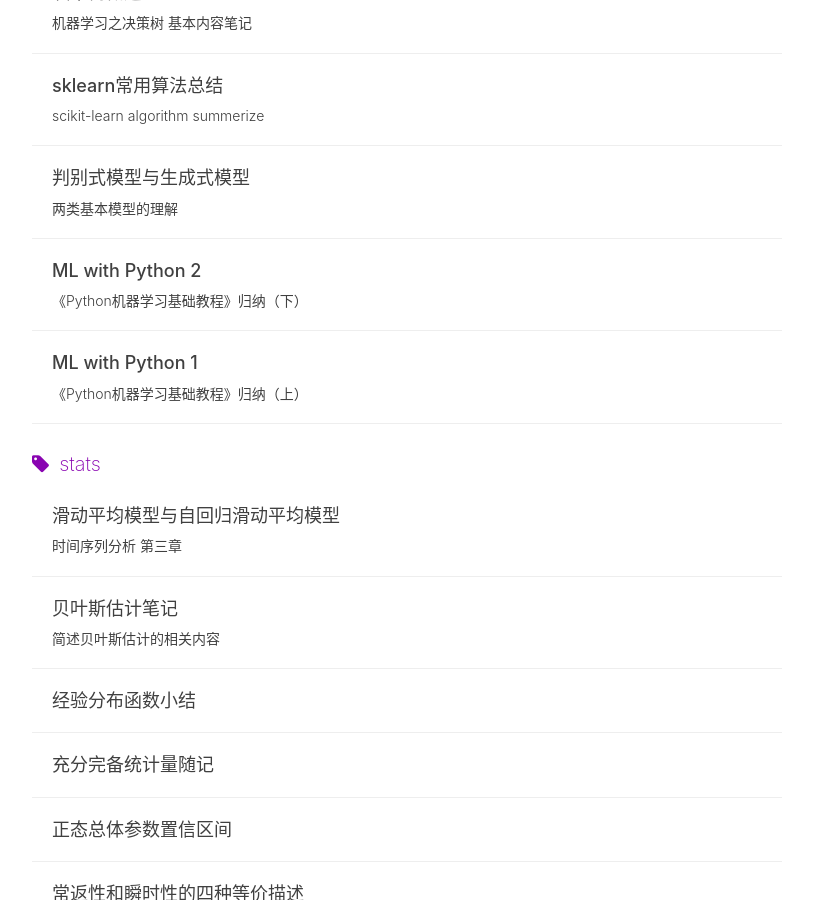
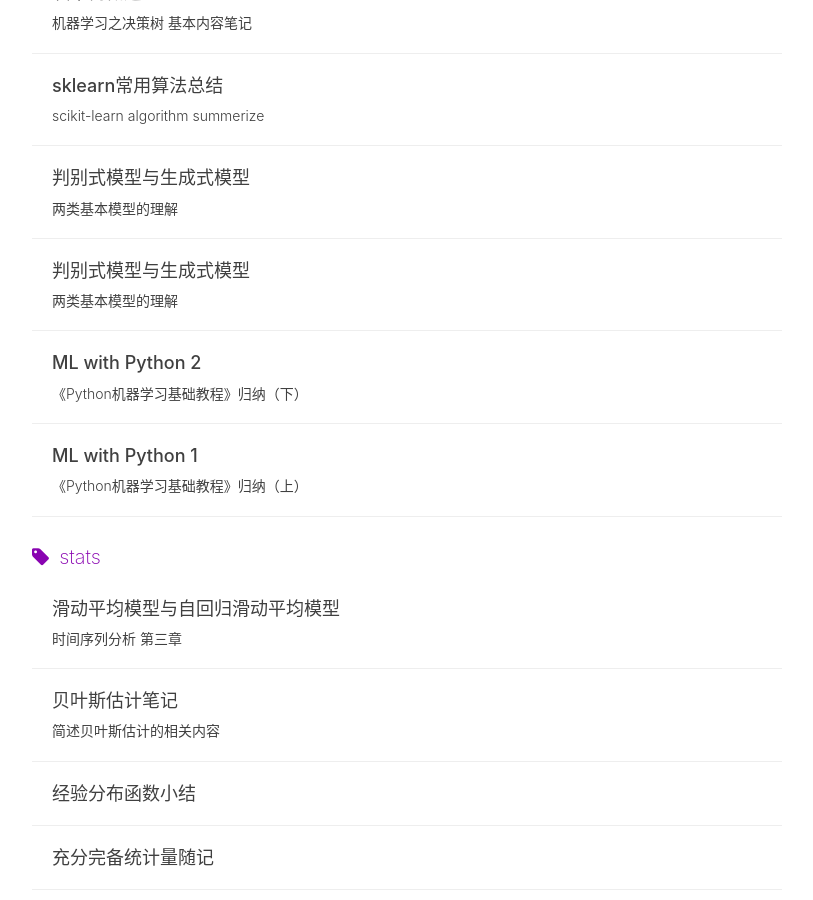
Before and after one commit to ZaccWu/ZaccWu.github.io, a Jekyll site: the page built from tags.html, in a window 1280 px wide and 900 px high, scrolled down 2114 px. Shown: the whole window, without its empty margins (233-1046 px from the left). Built offline with Jekyll 4.4.1, drawn with Linux system fonts in a browser that asks for light colours; nearby versions of some CDN libraries; comment, search, counter and statistics services are not loaded.

Commit message:
Update 2019-11-13-ASHRAE The first step: EDA with Python.md

```diff
--- a/_posts/2019-11-13-ASHRAE The first step: EDA with Python.md
+++ b/_posts/2019-11-13-ASHRAE The first step: EDA with Python.md
@@ -1,14 +1,13 @@
 ---
 layout:     post                    # 使用的布局（不需要改）
-title:      ASHRAE The first step: EDA with Python               # 标题
-subtitle:   Kaggle Competition #副标题
-date:       2019-11-13             # 时间
+title:      判别式模型与生成式模型               # 标题
+subtitle:   两类基本模型的理解 #副标题
+date:       2019-07-11             # 时间
 author:     WZY                      # 作者
 header-img: img/post-bg-universe.jpg    #这篇文章标题背景图片
 catalog: true                       # 是否归档
 tags:                               #标签
-    - kaggle
-
+    - Machine Learning
 ---
 
 
```
